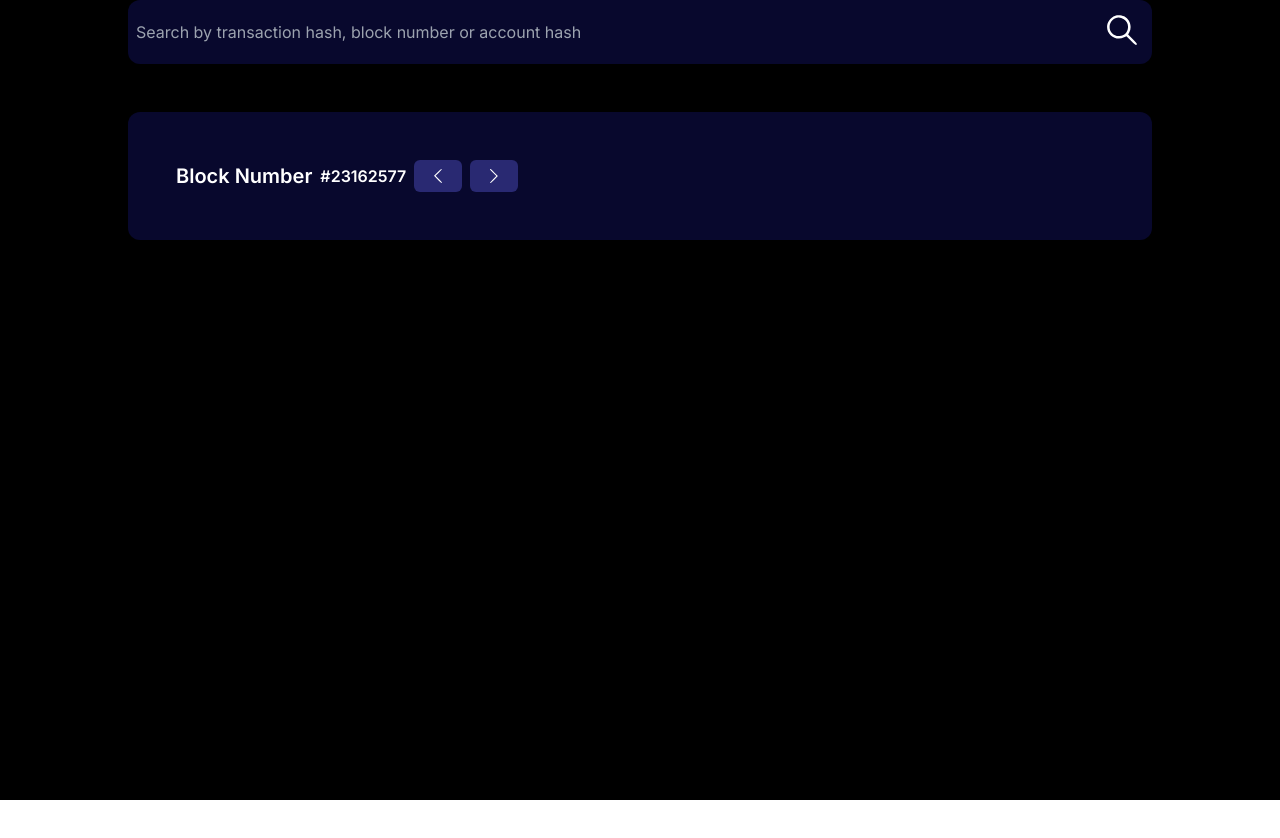
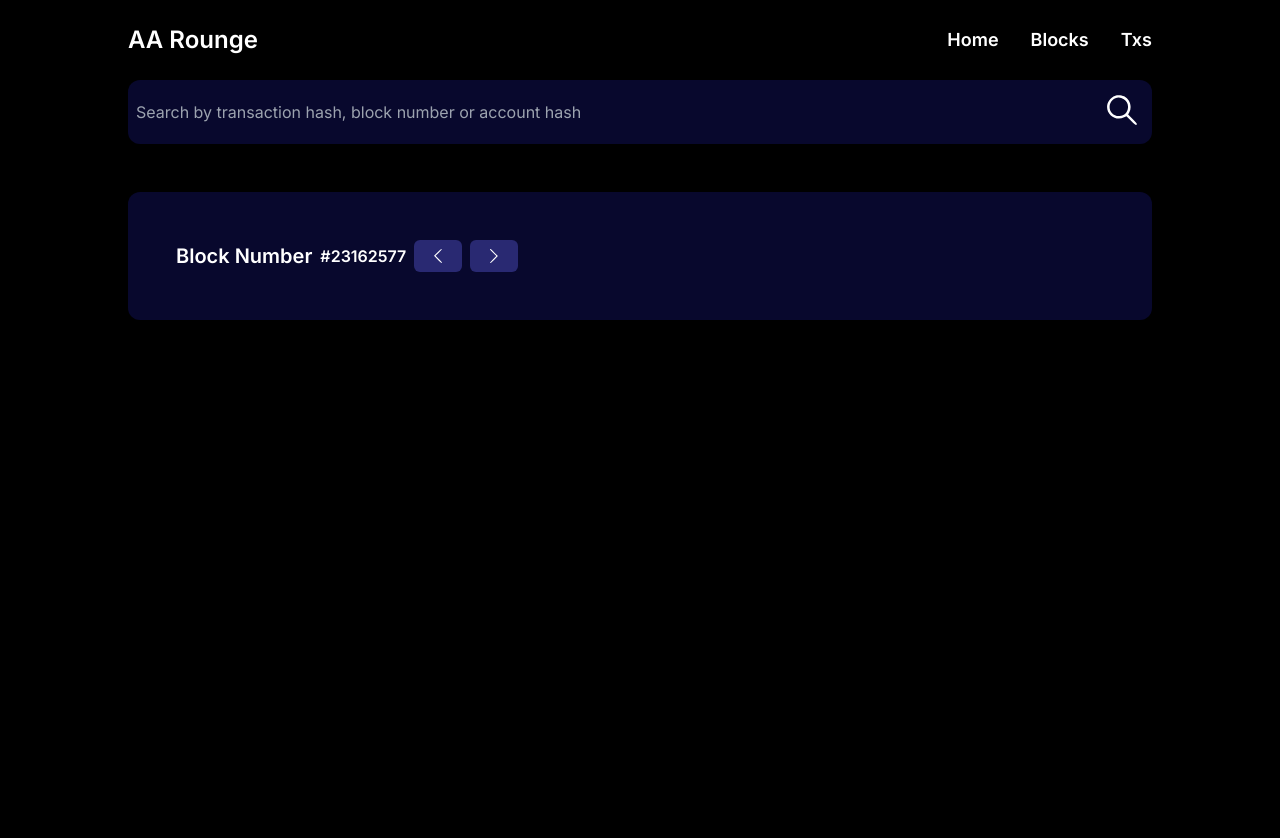
Before and after one commit to curg/aa-explorer-front, a Next.js app: page /blocks/1 in a window 1280 px wide. Shown: the top 838 px of the page. Before the commit the page ends 800 px from the top, so only its background shows below. Built offline with nearby package versions, Linux system fonts and the light colour scheme.

Commit message:
style: edit global width style

```diff
--- a/app/address/[id]/page.tsx
+++ b/app/address/[id]/page.tsx
@@ -1,5 +1,5 @@
 import React from 'react'
-import Head from '@/components/etc/Head'
+import Head from '@/src/components/etc/Head'
 
 const Page = () => {
   return (
--- a/app/address/page.tsx
+++ b/app/address/page.tsx
@@ -7,8 +7,8 @@ const Page = () => {
     <>
       <Head title='AA | Address' />
       <main className='w-full h-screen bg-black'>
-        <SearchBar className='mx-auto mb-12 w-4/5' />
-        <div className='mx-auto min-h-fit	w-4/5 bg-primaryBg rounded-xl'>
+        <SearchBar className='mx-auto mb-12' />
+        <div className='mx-auto min-h-fit bg-primaryBg rounded-xl'>
           <div className='text-white py-12 px-12 flex items-center'>
             <h2 className='font-semibold text-xl'>Overview</h2>
           </div>
--- a/app/blocks/[id]/page.tsx
+++ b/app/blocks/[id]/page.tsx
@@ -8,8 +8,8 @@ const Page = () => {
     <>
       <Head />
       <main className='w-full h-screen bg-black'>
-        <SearchBar className='mx-auto mb-12 w-4/5' />
-        <div className='mx-auto min-h-fit	w-4/5 bg-primaryBg rounded-xl'>
+        <SearchBar className='mx-auto mb-12' />
+        <div className='mx-auto min-h-fit bg-primaryBg rounded-xl'>
           <div className='text-white py-12 px-12 flex items-center'>
             <h2 className='font-semibold text-xl'>Block Number</h2>
             <h4 className='font-semibold ml-2'>#23162577</h4>
--- a/app/blocks/page.tsx
+++ b/app/blocks/page.tsx
@@ -9,8 +9,8 @@ const Page = () => {
     <>
       <Head title='AA | Blocks' />
       <main className='w-full h-screen bg-black'>
-        <SearchBar className='mx-auto mb-12 w-4/5' />
-        <div className='mx-auto min-h-fit	w-4/5 bg-primaryBg rounded-xl'>
+        <SearchBar className='mx-auto mb-12' />
+        <div className='mx-auto min-h-fit bg-primaryBg rounded-xl'>
           <div className='text-white py-12 px-12 flex justify-between'>
             <h2 className='font-semibold text-xl'>All Blocks</h2>
             <div className='flex text-sm items-center'>
--- a/app/layout.tsx
+++ b/app/layout.tsx
@@ -5,6 +5,8 @@ import "./globals.css";
 import { Inter } from "next/font/google";
 import { ApolloProvider } from "@apollo/client";
 import client from "@/src/core/apollo/client";
+import Header from "@/src/components/common/layout/Header";
+import Footer from "@/src/components/common/layout/Footer";
 
 const inter = Inter({ subsets: ["latin"] });
 
@@ -23,7 +25,11 @@ export default function RootLayout({
     <html lang="en">
       <ApolloProvider client={client}>
         <RecoilRoot>
-          <body className={inter.className}>{children}</body>
+          <body className={`${inter.className} w-4/5 min-h-screen mx-auto bg-black`}>
+            <Header />
+              {children}
+            <Footer />
+          </body>
         </RecoilRoot>
       </ApolloProvider>
     </html>
--- a/app/page.tsx
+++ b/app/page.tsx
@@ -15,7 +15,7 @@ export default function Home() {
   return (
     <>
       <Head title='AA | Home' />
-      <main className='w-full h-screen bg-black flex justify-center items-center'>
+      <main className='h-screen flex justify-center items-center'>
         <SearchBar className='w-1/2' />
       </main>
    </>
--- a/app/txs/[id]/page.tsx
+++ b/app/txs/[id]/page.tsx
@@ -7,8 +7,8 @@ const Page = () => {
     <>
       <Head />
       <main className='w-full h-screen bg-black'>
-        <SearchBar className='mx-auto mb-12 w-4/5' />
-        <div className='mx-auto min-h-fit	w-4/5 bg-primaryBg rounded-xl'>
+        <SearchBar className='mx-auto mb-12' />
+        <div className='mx-auto min-h-fit bg-primaryBg rounded-xl'>
           <div className='text-white py-12 px-12 flex items-center'>
             <h2 className='font-semibold text-xl'>Transaction Details</h2>
           </div>
--- a/app/txs/page.tsx
+++ b/app/txs/page.tsx
@@ -9,8 +9,8 @@ const Page = () => {
     <>
       <Head title='AA | Transactions' />
       <main className='w-full h-screen bg-black'>
-        <SearchBar className='mx-auto mb-12 w-4/5' />
-        <div className='mx-auto min-h-fit	w-4/5 bg-primaryBg rounded-xl'>
+        <SearchBar className='mx-auto mb-12' />
+        <div className='mx-auto min-h-fit bg-primaryBg rounded-xl'>
           <div className='text-white py-12 px-12 flex justify-between'>
             <h2 className='font-semibold text-xl'>All Transactions</h2>
             <div className='flex text-sm items-center'>
```
